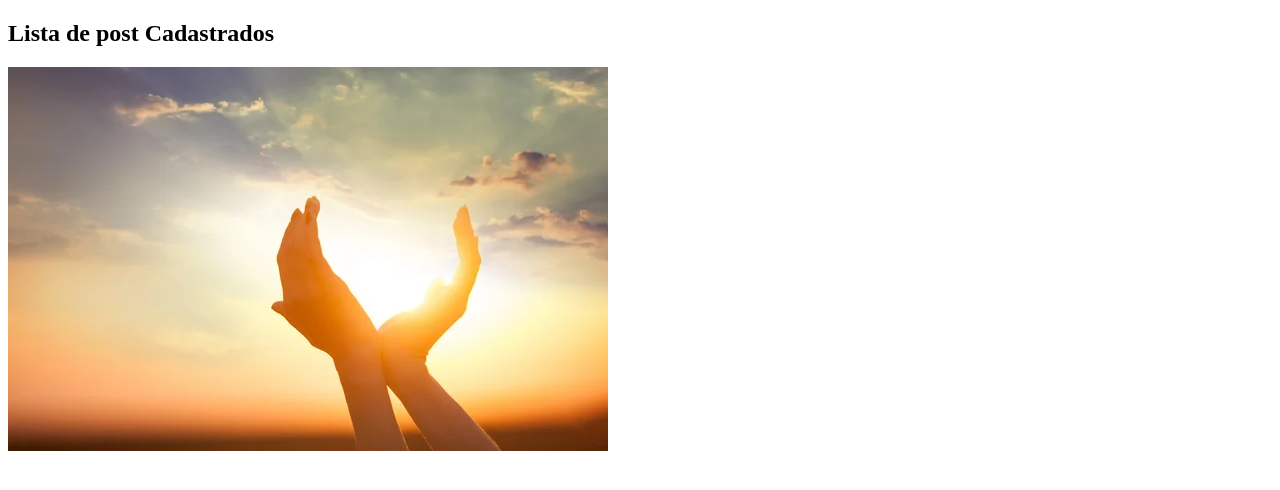
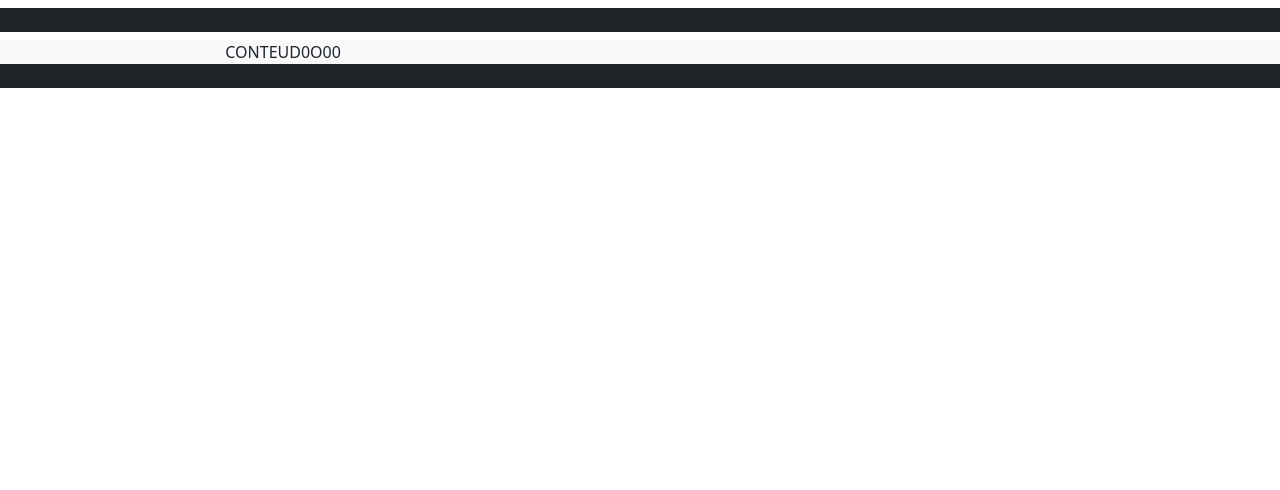
Before and after one commit to Rodrigodante11/blog_django, a Django app: page / in a window 1280 px wide. Shown: the top 490 px of the page. Run offline with Django 3.2, Linux system fonts and the light colour scheme; data that the repository does not hold is empty; some libraries are stand-ins or nearby versions.

Commit message:
criando esqueleto da Home

```diff
--- a/exemplos/views.py
+++ b/exemplos/views.py
@@ -3,5 +3,4 @@ from django.shortcuts import render
 
 # Create your views here.
 def get_bootstap(request):
-    print("chegou aqui")
-    return render(request, 'exemplo/05_grid.html')
+    return render(request, 'exemplo/12_utilitarios.html')
--- a/templates/blog/home.html
+++ b/templates/blog/home.html
@@ -1,20 +1,50 @@
 <!DOCTYPE html>
 <html lang="en">
 <head>
+    <link href="https://cdn.jsdelivr.net/npm/bootstrap@5.2.0/dist/css/bootstrap.min.css"
+          rel="stylesheet" integrity="sha384-gH2yIJqKdNHPEq0n4Mqa/HGKIhSkIHeL5AyhkYV8i59U5AR6csBvApHHNl/vI1Bx"
+          crossorigin="anonymous">
+
+
+
     <meta charset="UTF-8">
-    <title>Primeiro template</title>
+    <title>Pagina Inicial</title>
 </head>
 <body>
-    <h2> Lista de post Cadastrados</h2>
-    <ul>
-        {% for post in posts %}
-            <a href="{% url 'post_detail' post.id %}">{{post.titulo}} - {{post.autor}}</a>
-            </br>
 
-        {%endfor%}
-    </ul>
+    <header class="bg-dark my-2">
+        <div class="container-fluid">
+            <div class="row">
+                <div class="cow-8">
+                    NAVBAR
+                </div>
+            </div>
+        </div>
+    </header>
 
-    {% load static %}
-    <img src="{% static 'blog/imagem.jpg' %}">
+    <main class="bg-light">
+        <div class="container-fluid">
+            <div class="row justify-content-center">
+                <div class="col-8">
+                    CONTEUD0O00
+                </div>
+            </div>
+        </div>
+    </main>
+
+    <footer class="bg-dark">
+        <div class="container-fluid">
+            <div class="row">
+                <div class="cow-8">
+                    fOOTER0
+                </div>
+            </div>
+        </div>
+    </footer>
+    <script src="https://cdn.jsdelivr.net/npm/bootstrap@5.2.0/dist/js/bootstrap.bundle.min.js"
+            integrity="sha384-A3rJD856KowSb7dwlZdYEkO39Gagi7vIsF0jrRAoQmDKKtQBHUuLZ9AsSv4jD4Xa"
+            crossorigin="anonymous">
+
+    </script>
 </body>
 </html>
```
